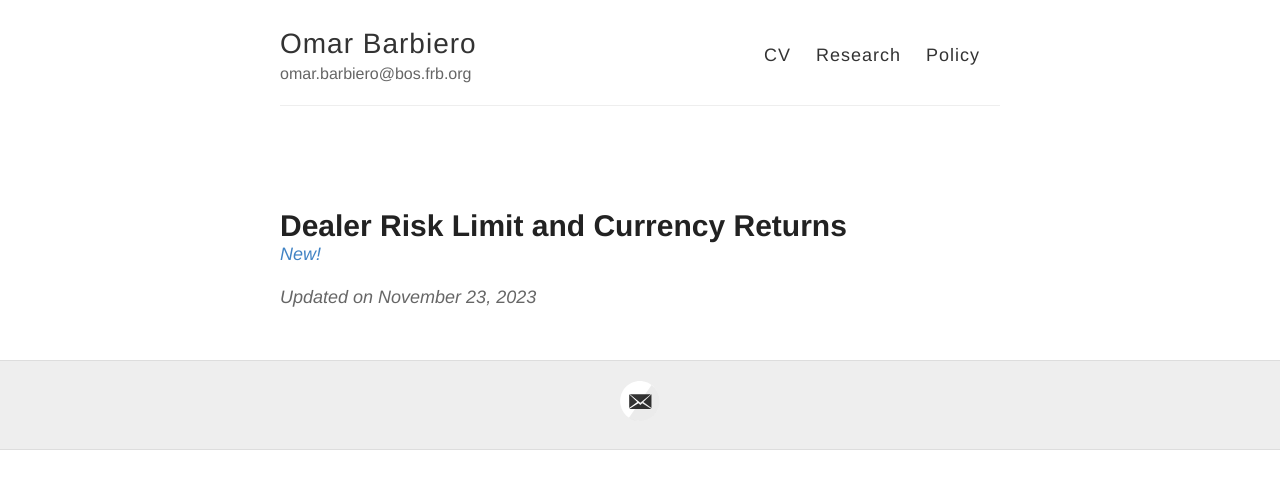
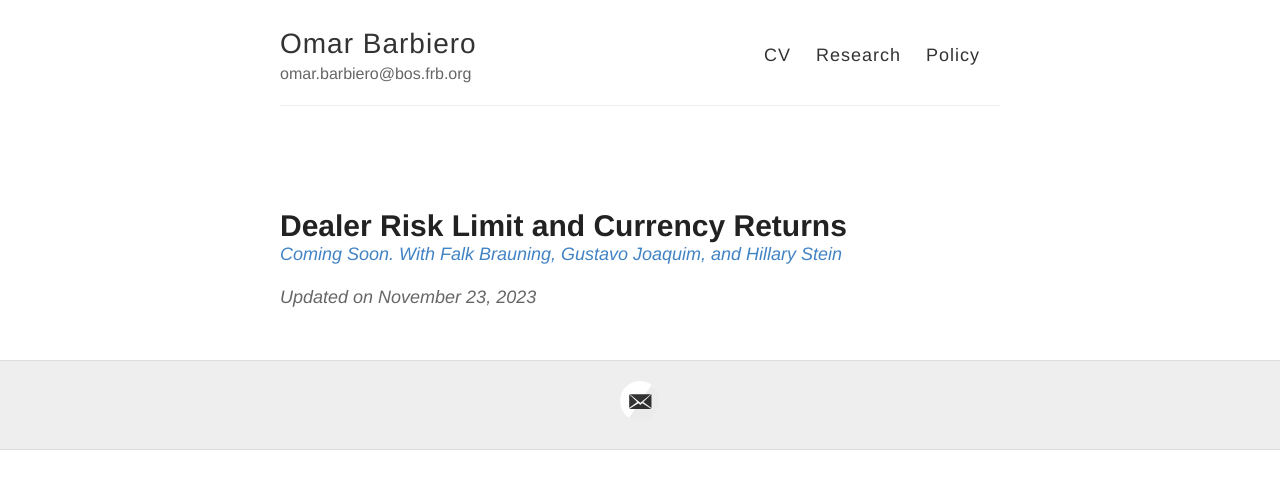
Before and after one commit to obarbiero/obarbiero.github.io, a Jekyll site: the page built from _posts/2023-11-23-FX.md, in a window 1280 px wide. Shown: the top 489 px of the page. Built offline with Jekyll 4.4.1, drawn with Linux system fonts in a browser that asks for light colours; nearby versions of some CDN libraries; library files that are not in the unit come from our copies.

Commit message:
Update 2023-11-23-FX.md

```diff
--- a/_posts/2023-11-23-FX.md
+++ b/_posts/2023-11-23-FX.md
@@ -1,7 +1,7 @@
 ---
 layout: post
 title: Dealer Risk Limit and Currency Returns
-subtitle: New!
+subtitle: Coming Soon. With Falk Brauning, Gustavo Joaquim, and Hillary Stein
 filename:
 blurb: Granular-identified desk risk limit shocks of global FX dealers lead to turnover and exposure reduction, increased currency returns and spread increase. The evidence is in line with a model of dealers market segmentation.
 abstract: We leverage supervisory micro data to uncover the role of global banks' risk limits in drivign exchange rate dynamics. Consistent with a model of currency intermediation under risk constraints, shocks to dealers' risk limits lead to price and quantity adjustments in the foreign exchange market. We show that dealers adjust their net exposure and increase spread in response to granular-identified limit shocks, leading to lower turnover and an adjustment in currency returns. The exchange rate adjustment is stronger when interacted with shifts in net dollar demadn, as predicted by theory, and triggers deviations from coverred and uncovered interest parity.
```
